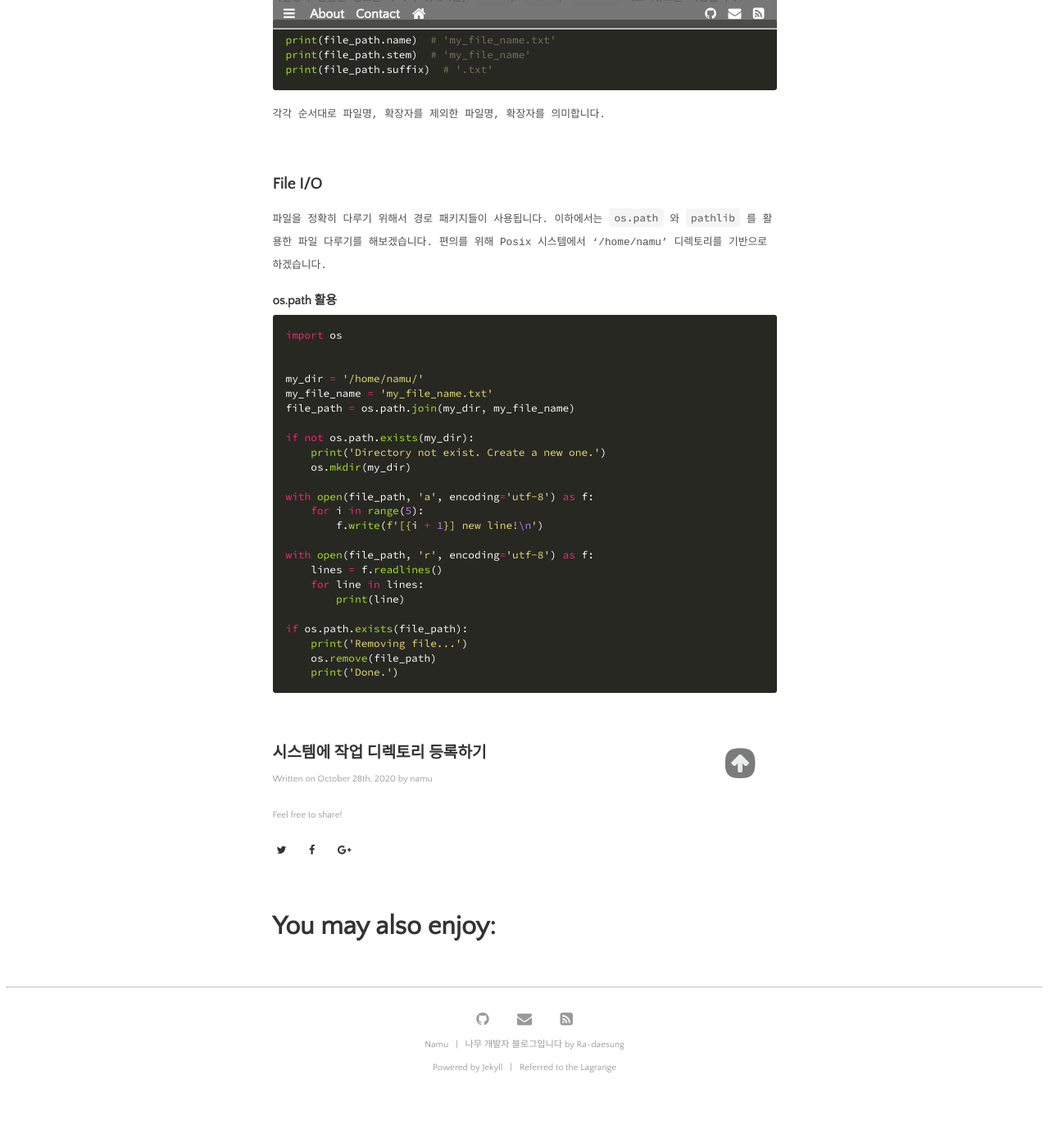
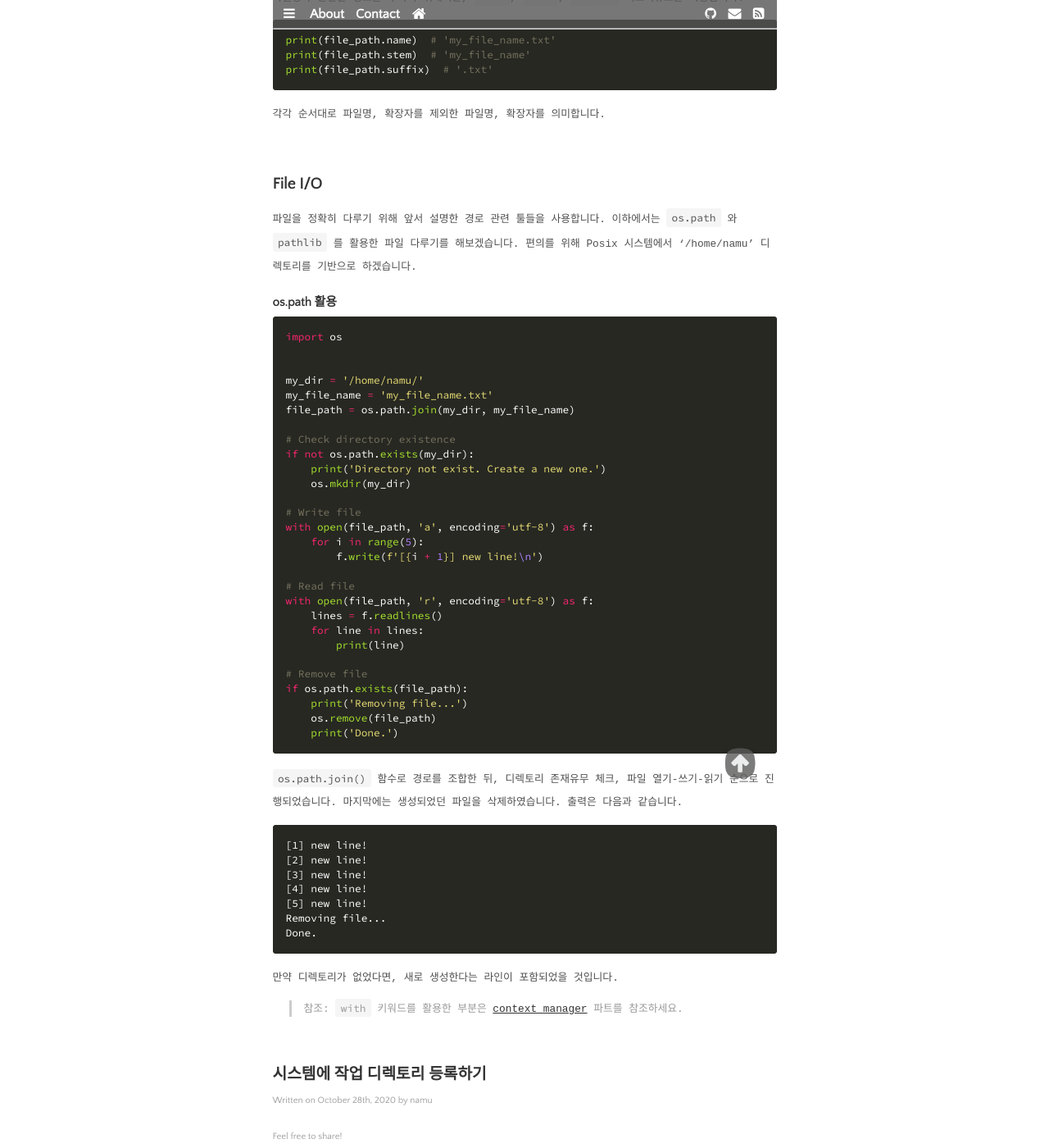
Before and after one commit to daesungRa/namu, a Jekyll site: the page built from _posts/python/2020-10-28-path.markdown, in a window 1280 px wide and 1400 px high, scrolled down 3895 px. Shown: the whole window at 82% size. Built offline with Jekyll 4.4.1, drawn with Linux system fonts in a browser that asks for light colours; some web fonts are replaced; before the commit the page ends 5259 px from its top, so only the background shows below that.

Commit message:
post: Add contents to pythonpath

````diff
--- a/_posts/python/2020-10-28-path.markdown
+++ b/_posts/python/2020-10-28-path.markdown
@@ -160,7 +160,7 @@ print(file_path.suffix)  # '.txt'
 <br>
 ## File I/O
 
-파일을 정확히 다루기 위해서 경로 패키지들이 사용됩니다.
+파일을 정확히 다루기 위해 앞서 설명한 경로 관련 툴들을 사용합니다.
 이하에서는 ```os.path``` 와 ```pathlib``` 를 활용한 파일 다루기를 해보겠습니다.
 편의를 위해 Posix 시스템에서 '/home/namu' 디렉토리를 기반으로 하겠습니다.
 
@@ -174,24 +174,47 @@ my_dir = '/home/namu/'
 my_file_name = 'my_file_name.txt'
 file_path = os.path.join(my_dir, my_file_name)
 
+# Check directory existence
 if not os.path.exists(my_dir):
     print('Directory not exist. Create a new one.')
     os.mkdir(my_dir)
 
+# Write file
 with open(file_path, 'a', encoding='utf-8') as f:
     for i in range(5):
         f.write(f'[{i + 1}] new line!\n')
 
+# Read file
 with open(file_path, 'r', encoding='utf-8') as f:
     lines = f.readlines()
     for line in lines:
         print(line)
 
+# Remove file
 if os.path.exists(file_path):
     print('Removing file...')
     os.remove(file_path)
     print('Done.')
 ```
 
+```os.path.join()``` 함수로 경로를 조합한 뒤, 디렉토리 존재유무 체크,
+파일 열기-쓰기-읽기 순으로 진행되었습니다.
+마지막에는 생성되었던 파일을 삭제하였습니다. 출력은 다음과 같습니다.
+
+```text
+[1] new line!
+[2] new line!
+[3] new line!
+[4] new line!
+[5] new line!
+Removing file...
+Done.
+```
+
+만약 디렉토리가 없었다면, 새로 생성한다는 라인이 포함되었을 것입니다.
+
+> 참조: ```with``` 키워드를 활용한 부분은
+> [context manager](https://daesungra.github.io/namu/python/2020/08/11/context-manager) 파트를 참조하세요.
+
 <br>
 ## 시스템에 작업 디렉토리 등록하기
````
